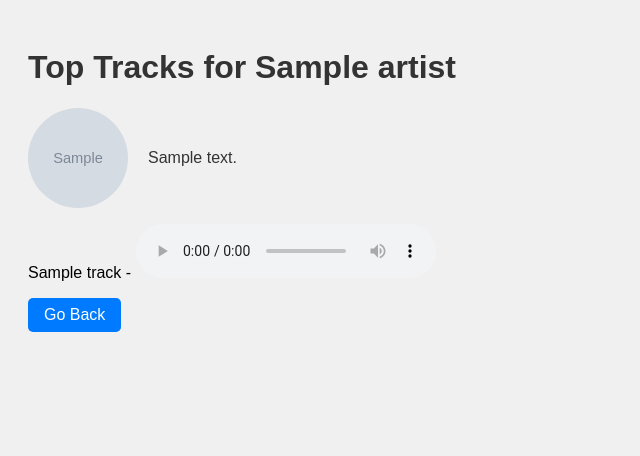
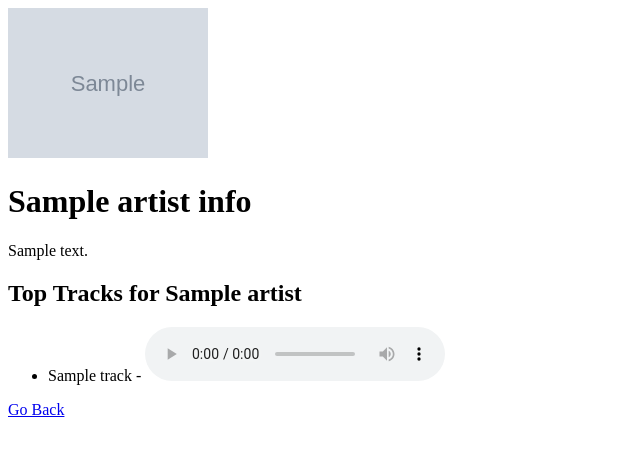
Before and after one commit to MooseFaceKilla/song-player-test, a Flask app: template templates/top_tracks.html in a window 1280 px wide. Shown: the top 456 px of the page, without its empty margins (0-640 px from the left). Run offline with Flask 3, Linux system fonts and the light colour scheme; the template is opened without the code that fills it: most values are stand-ins (such as "Sample title", 1, 10 or a date in 2020); grey boxes marked "Sample" are stand-in pictures.

Commit message:
Update top_tracks.html

```diff
--- a/templates/top_tracks.html
+++ b/templates/top_tracks.html
@@ -4,68 +4,21 @@
     <meta charset="UTF-8">
     <meta name="viewport" content="width=device-width, initial-scale=1.0">
     <title>Top Tracks</title>
-    <style>
-        body {
-            font-family: Arial, sans-serif;
-            background-color: #f0f0f0;
-            padding: 20px;
-        }
-
-        h1 {
-            color: #333;
-        }
-
-        ul {
-            list-style-type: none;
-            padding: 0;
-        }
-
-        li {
-            margin-bottom: 10px;
-        }
-
-        a.button {
-            display: inline-block;
-            padding: 8px 16px;
-            background-color: #007bff;
-            color: #fff;
-            text-decoration: none;
-            border-radius: 5px;
-        }
-
-        a.button:hover {
-            background-color: #0056b3;
-        }
-
-        .artist-info {
-            margin-top: 20px;
-            display: flex;
-            align-items: center;
-        }
-
-        .artist-info img {
-            width: 100px;
-            height: 100px;
-            border-radius: 50%;
-            margin-right: 20px;
-        }
-
-        .artist-info p {
-            color: #333;
-        }
-    </style>
 </head>
 <body>
-<h1>Top Tracks for {{ artist }}</h1>
-<div class="artist-info">
-    <img src="{{ artist_image }}" alt="{{ artist }}">
-    <p>{{ artist_description }}</p>
-</div>
+{% if artist_info %}
+    <img src="{{ artist_info['image'] }}" alt="Artist Image" style="max-width: 200px;">
+    <h1>{{ artist_info['name'] }}</h1>
+    <p>{{ artist_info['description'] }}</p>
+{% else %}
+    <h1>No Artist Information Available</h1>
+{% endif %}
+<h2>Top Tracks for {{ artist }}</h2>
 <ul>
     {% for track in tracks %}
     <li>{{ track['name'] }} - <audio controls><source src="{{ track['preview_url'] }}" type="audio/mpeg"></audio></li>
     {% endfor %}
 </ul>
-<a href="/" class="button">Go Back</a>
+<a href="/">Go Back</a>  <!-- Add a link to go back to the home page -->
 </body>
 </html>
```
